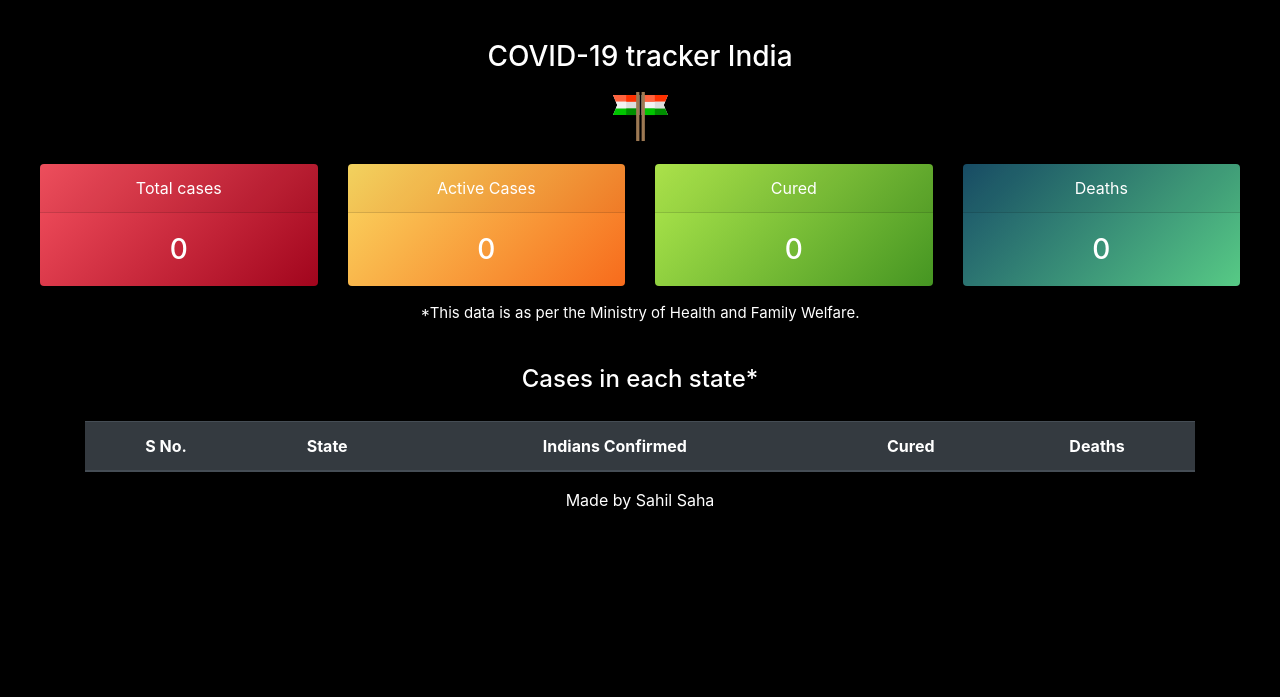
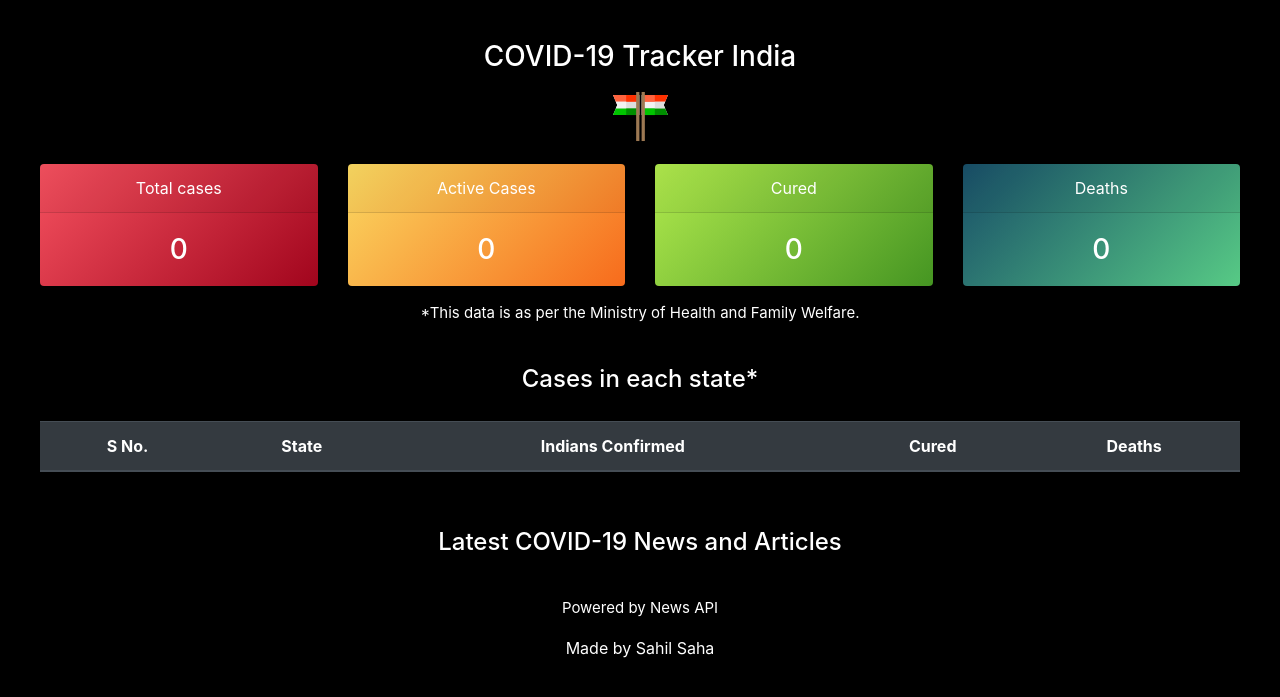
Before and after one commit to sahilsaha7773/COVID-19-tracker-India-, a Django app: template tracker/templates/home.html in a window 1280 px wide. Shown: the top 697 px of the page. Run offline with Django 3.2, Linux system fonts and the light colour scheme; the template is opened without the code that fills it, so the values that code supplies are empty; some libraries are stand-ins or nearby versions.

Commit message:
Added news

```diff
--- a/tracker/templates/home.html
+++ b/tracker/templates/home.html
@@ -81,7 +81,7 @@
 	  margin: -75px 0 0 -75px;"><img src="{% static "tracker/virus-svgrepo-com.svg" %}" style="vertical-align: middle; width: 60%; margin-left: auto;margin-right: auto; display: block;"></div>
 	<div id="main" style="display: none" class="animate-bottom">
 		<div style="margin: 40px">
-		<h3 style="margin-top: 40px; margin-bottom: 20px; color: white;">COVID-19 tracker India<br> <img style="    width: 55px; margin-top: 15px;" src="{% static "tracker/indian.svg" %}"></h3>
+		<h3 style="margin-top: 40px; margin-bottom: 20px; color: white;">COVID-19 Tracker India<br> <img style="    width: 55px; margin-top: 15px;" src="{% static "tracker/indian.svg" %}"></h3>
 		<div class="card-deck">
 			<div class="card text-white bg-light mb-3" style="background:linear-gradient(135deg, #F5515F 0%,#A1051D 100%); border: white;">
 				<div class="card-header" style="color: white;">Total cases</div>
@@ -120,7 +120,6 @@
     		</div>
 		</div>
 		<p style="font-size: 15px; color: white;">*This data is as per the Ministry of Health and Family Welfare.</p>
-		<div class="container">
 		<div style="margin-top: 40px">
 			<h4 style="color: white;">Cases in each state*</h4>
 			<div class="table-responsive">
@@ -152,9 +151,31 @@
 			  </tbody>
 			</table>
 		</div>
+
+	</div>
+	<div class="news" style="margin-top: 40px;">
+		<h4 style="color: white; margin-bottom: 40px;">Latest COVID-19 News and Articles</h4>
+		<div class="row" style="">
+			{% for news in top_headlines %}
+				{% if news.source.name != "Businessinsider.in" %}
+					<div class="col-sm-6" style="margin-bottom: 20px;">
+						<div class="card text-white bg-dark mb-3 h-100">
+							<img class="card-img-top" src="{{news.urlToImage}}"></img>
+				 			<div class="card-body">
+
+				    			 <h5 class="red card-title" style="display: inline; color: white; margin-bottom:20px;">{{news.title}}</h5>
+				    			 <br>
+								<p>{{news.description}}</p>
+								 <a href="{{news.url}}" class="btn btn-secondary">Read more</a>
+				  			</div>
+						</div>
+					</div>
+				{% endif %}
+			{% endfor %}
 		</div>
-		<p style="color: white;">Made by Sahil Saha</p>
+		<p style="font-size: 15px; color: white;">Powered by News API</p>
 	</div>
+	<p style="color: white;">Made by Sahil Saha</p>
 </div>
 	<script>
 	var myVar;
```
Also changed, not shown: tracker/views.py (+8 -1 lines).
